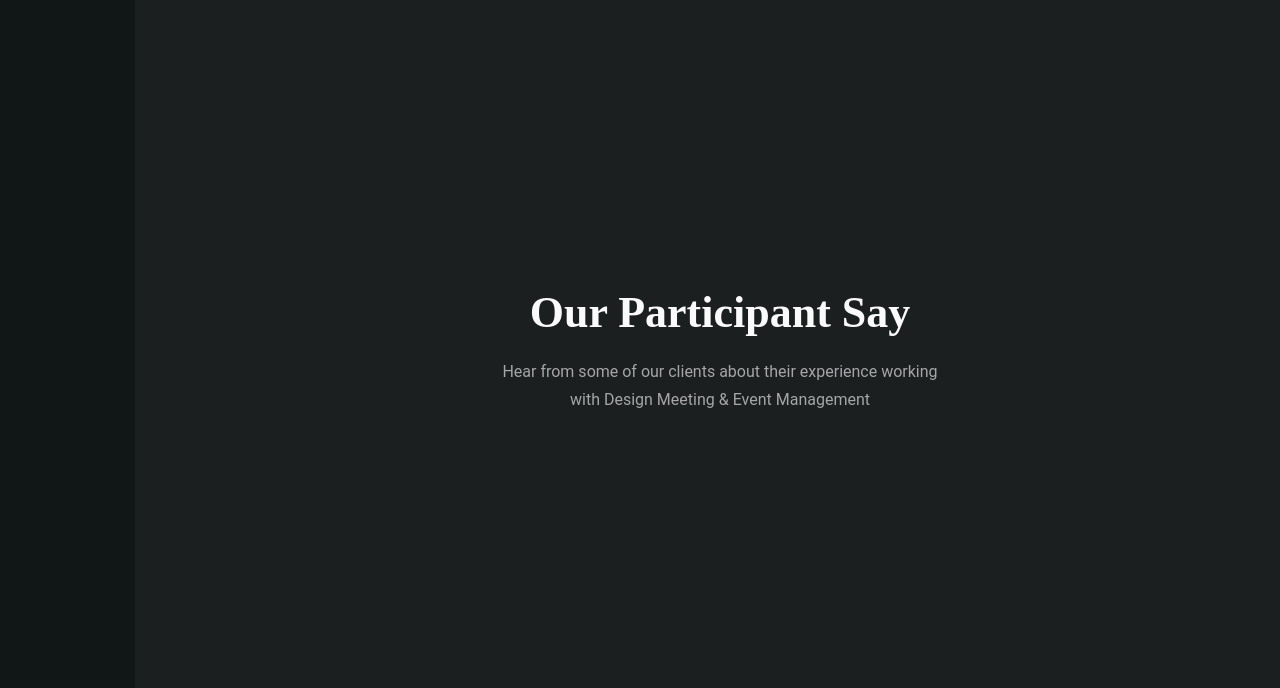
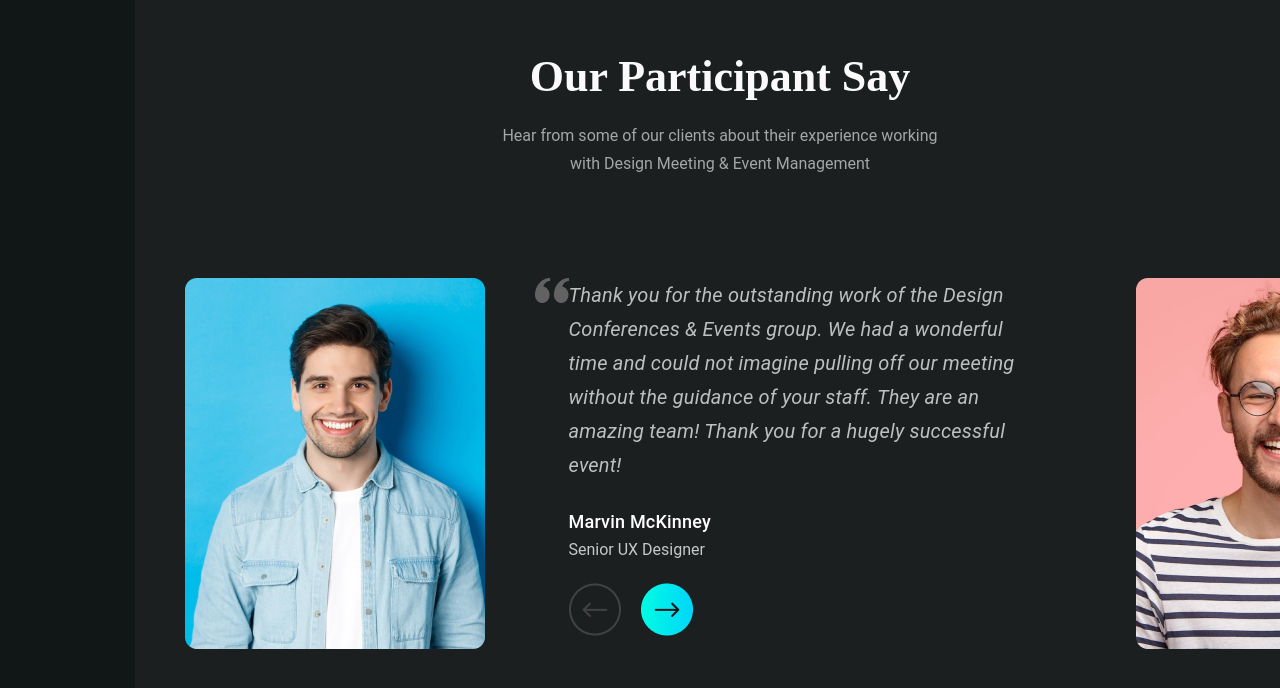
Before and after one commit to Rahmarulloh/ventu, a plain HTML site: page index.html in a window 1280 px wide. Shown: the part 2261-2949 px from the top of the page. Drawn offline with nearby package versions, Linux system fonts and the light colour scheme; files that its build step writes are made by us from their sources; files whose address does not match are found by name.

Commit message:
Jamshidbek finished code

```diff
--- a/assets/styles/layout/_content.scss
+++ b/assets/styles/layout/_content.scss
@@ -158,4 +158,64 @@
   line-height: 28px;
 }
 
+.box5{
+  display: flex;
+  align-items: flex-start;
+  padding-top: 100px;
+  &>img{
+    padding-left: 50px;
+  }
+}
+.sec5-box{
+  display: flex;
+  align-items: center;
+  grid-area: 60px;
+  &>img{
+    padding-top: 100px;
+    margin-left: 115px;
+  }
+}
+.box5-text{
+  display: flex;
+  flex-direction: column;
+  align-items: flex-start;
+  gap: 25px;
+  &>:nth-child(1){
+    width: 452px;
+    color: #BEBFBF;
+    font-family: Roboto;
+    font-size: 20px;
+    font-style: italic;
+    font-weight: 400;
+    line-height: 34px; /* 170% */
+    letter-spacing: 0.22px;
+  }
+}
+.box5-name{
+  display: flex;
+  flex-direction: column;
+  gap: 5px;
+  &>:first-child{
+    color: #FFF;
+    font-family: Roboto;
+    font-size: 18px;
+    font-style: normal;
+    font-weight: 500;
+    line-height: 30px; /* 166.667% */
+    letter-spacing: 0.198px;
+  }
+  &>:last-child{
+    color: #C7C7C7;
+    font-family: Roboto;
+    font-size: 16px;
+    font-style: normal;
+    font-weight: 400;
+    line-height: 16px; /* 100% */
+  }
+}
+.sec5-button{
+  display: flex;
+  align-items: center;
+  gap: 20px;
+}
 /* Jamshidbek2787 */
--- a/index.html
+++ b/index.html
@@ -243,6 +243,25 @@
             Hear from some of our clients about their experience working with Design Meeting & Event Management
           </p>
         </div>
+        <div class="sec5-box">
+          <div class="box5">
+            <img src="./assets/images/Rectangle 31.png" alt="">
+            <img src="./assets/images/image 41 (Traced).png" alt="">
+            <div class="box5-text">
+              <p>Thank you for the outstanding work of the Design Conferences & Events group. We had a wonderful time and could not imagine pulling off our meeting without the guidance of your staff.  They are an amazing team!
+                Thank you for a hugely successful event! </p>
+              <div class="box5-name">
+                <p>Marvin McKinney</p>
+                <p>Senior UX Designer</p>
+              </div>
+              <div class="sec5-button">
+                <img src="./assets/images/Frame 149.png" alt="">
+                <img src="./assets/images/Frame 148.png" alt="">
+              </div>
+            </div>
+          </div>
+          <img src="./assets/images/Rectangle 32.png" alt="">
+        </div>
       </div>
     </div>
     <!-- Jamshid's code ends here -->
```
Also changed, not shown: assets/images/Frame 148.png (added), assets/images/Frame 149.png (added), assets/images/Rectangle 31.png (added), assets/images/Rectangle 32.png (added), assets/images/image 41 (Traced).png (added).
